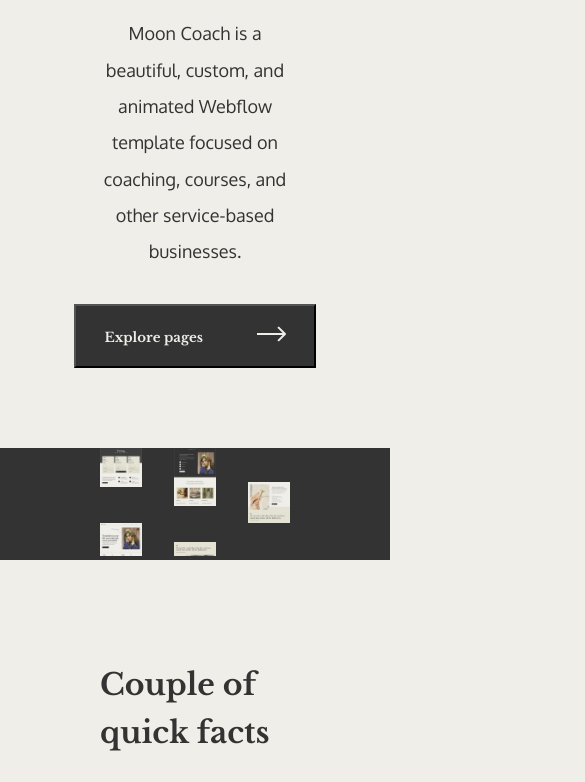
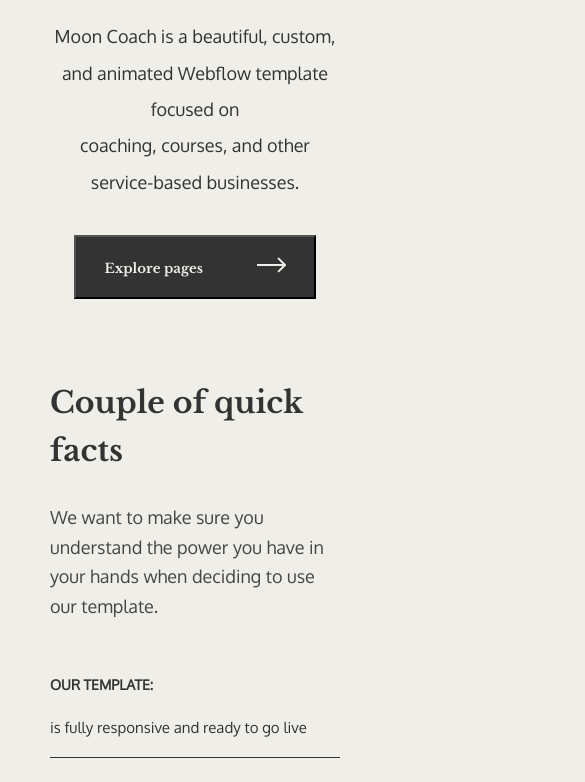
Before and after one commit to grebalexey/MoonCoach, a plain HTML site: page index.html in a window 390 px wide. Shown: the part 483-1265 px from the top of the page, 585 px wide, since content can reach past the window. Drawn offline with nearby package versions, Linux system fonts and the light colour scheme.

Commit message:
еще немного адаптива

```diff
--- a/index.html
+++ b/index.html
@@ -20,7 +20,7 @@
                 <div class="header__logo"><img src="images/Logo.png" alt=""></div>
                 <div class="header__menu">
                     <ul class="header-menu__list">
-                        <li class="menu-list__items"><a href="#">
+                        <li class="menu-list__items"><a href="#main__homepages">
                             Homepages
                             <svg xmlns="http://www.w3.org/2000/svg" width="22" height="22" viewBox="0 0 22 22" fill="none">
                                 <path d="M11 12.0745L15.5375 7.53699L16.8337 8.83315L11 14.6668L5.16632 8.83315L6.46249 7.53699L11 12.0745Z" fill="#333333"/>
@@ -202,7 +202,7 @@
                     </div>
                 </div>
             </div>
-            <div class="main__homepages page__section">
+            <div class="main__homepages page__section" id="main__homepages">
                 <div class="container page-section__container">
                     <div class="page__section-title">Homepages</div>
                     <div class="page__section-desc">The homepage is the face of your business. Select one from three minimalistic and subtly animated homepages, to introduce your users to what you're doing.</div>
@@ -552,6 +552,8 @@
         </div>
     </footer>
 
+
+    <script src="script/script.js"></script>
 </body>
 
 </html>
--- a/style/style.scss
+++ b/style/style.scss
@@ -53,6 +53,10 @@ body{
 
 .container{
     padding: 0 100px;
+
+    @include _850{
+        padding: 0 50px;
+    }
 }
 
 header{
@@ -78,6 +82,10 @@ footer{
         width: 14%;
         flex-shrink: 0;
 
+        @include _850{
+            width: auto;
+        }
+
         img{
             padding: 24px 0 21px 0;
             width: 100%;
@@ -95,6 +103,10 @@ footer{
         display: grid;
         justify-items: end;
         width: 100%;
+
+        @include _850{
+            display: none;
+        }
     }
 }
 
@@ -128,7 +140,7 @@ footer{
             align-items: center;
             background-color: #E4E2D3;
             z-index: 10;
-            padding: 15px 20px 50px 0px;
+            padding: 15px 20px 90px 0px;
             justify-content: space-between;
             transition: .3s;
             transform: rotateX(90deg);
@@ -183,6 +195,8 @@ footer{
 
         &-last{
             border-left: 1px solid #333;
+
+
         }
 
 
@@ -296,6 +310,10 @@ button{
         // height: 700px;
         width: 100%;
         overflow: hidden;
+
+        @include _850{
+            display: none;
+        }
     }
 
     &__colomn{
@@ -318,6 +336,10 @@ button{
 
     @include _1200{
         margin-bottom: 100px;
+    }
+
+    @include _850{
+        margin-top: 0;
     }
 }
 
@@ -447,6 +469,10 @@ button{
         align-items: center;
         margin-left: -32px;
         flex-wrap: wrap;
+
+        @include _850{
+            display: block;
+        }
     }
 
 
@@ -459,6 +485,10 @@ button{
             padding-left: 32px;
             padding-bottom: 32px;
             width: 33.3%;
+
+            @include _850{
+                width: 70%;
+            }
     }
 
     &__inner{
@@ -514,6 +544,10 @@ button{
 
         @include _992{
             padding: 0 130px;
+        }
+
+        @include _850{
+            padding: 0 50px;
         }
     }
 
@@ -673,11 +707,23 @@ button{
         @include _992{
             font-size: 16px;
         }
+
+        @include _850{
+            width: 50%;
+        }
     }
 
     &__menu{
         margin-top: 16px;
         display: flex;
+        flex-shrink: 0;
+
+        @include _850{
+            margin-top: 0;
+            width: 50%;
+            display: block;
+            padding-left: 70px;
+        }
 
         &-topics{
             color: #333;
@@ -685,14 +731,17 @@ button{
             font-style: normal;
             font-weight: 700;
             line-height: 20px;
+            margin-left: 80px;
 
-            & + &{
-                margin-left: 80px;
+            @include _1200{
+                margin-left: 49px
+            }
 
-                @include _992{
-                    margin-left: 49px
-                }
+            @include _850{
+                margin-left: 0;
+                margin-bottom: 15px;
             }
+
         }
 
         &-links{
```
Also changed, not shown: script/script.js (added), style/dist/style.css, style/dist/style.min.css.
